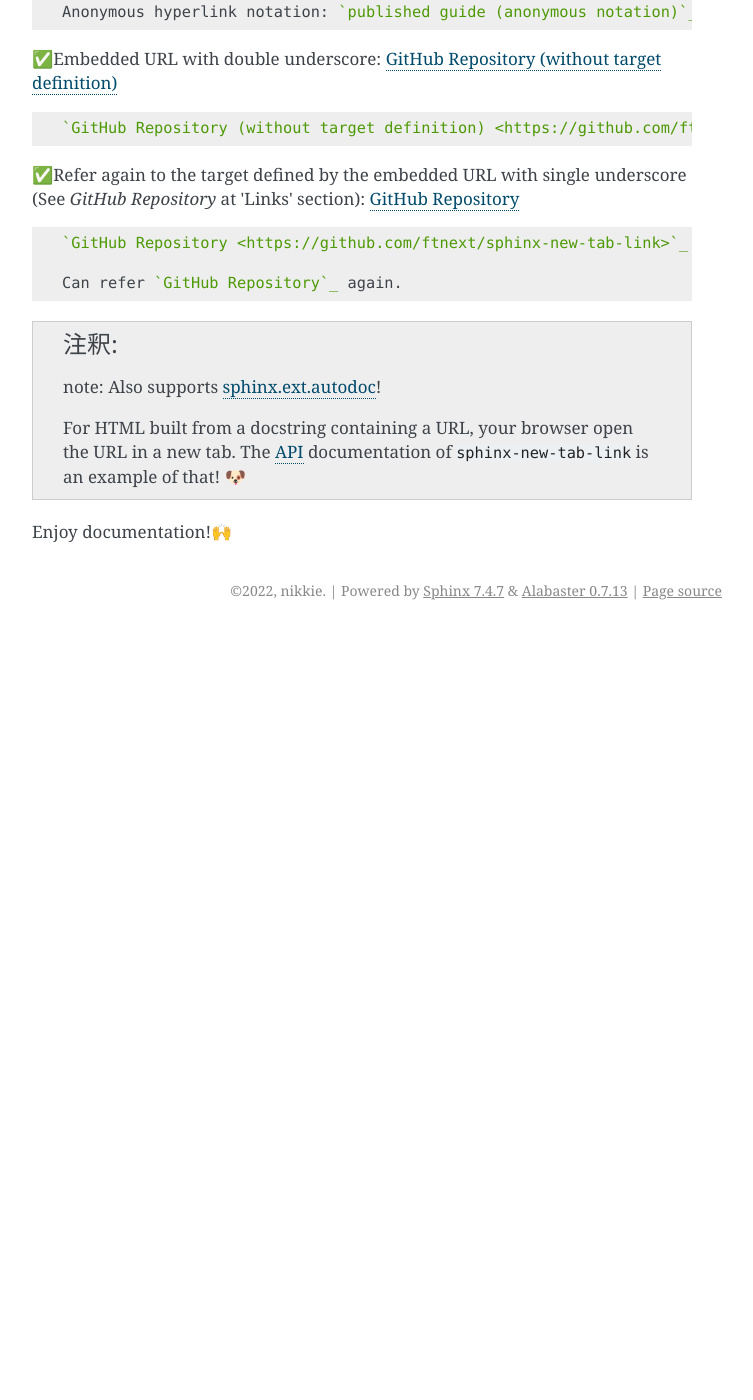
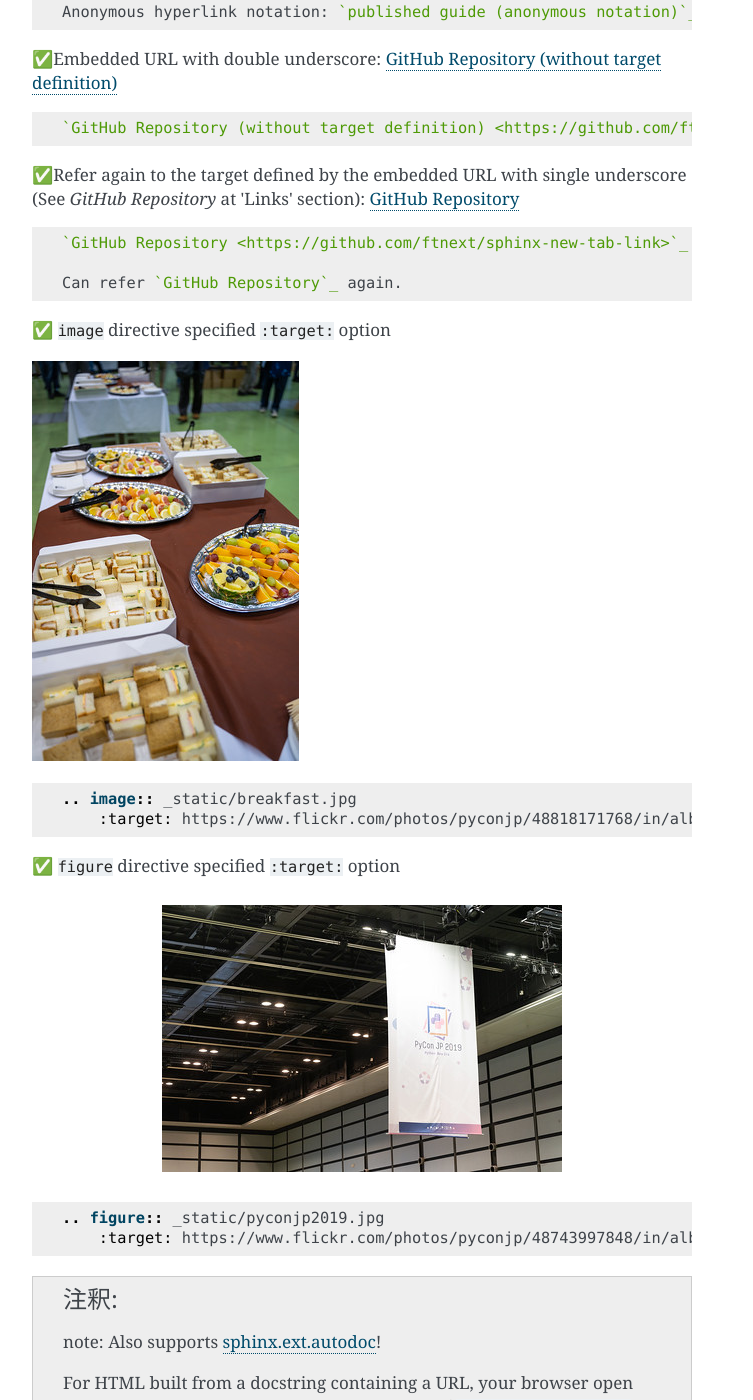
Before and after one commit to ftnext/sphinx-new-tab-link, a Sphinx documentation site: the page built from docs/guide.en.rst, in a window 1280 px wide and 1400 px high, scrolled down 1331 px. Shown: the whole window, without its empty margins (388-1141 px from the left). Built offline with Sphinx 7.4.7, drawn with Linux system fonts in a browser that asks for light colours; before the commit the page ends 1961 px from its top, so only the background shows below that.

Commit message:
[docs] Translation about image links

```diff
--- a/docs/guide.en.rst
+++ b/docs/guide.en.rst
@@ -85,6 +85,26 @@ https://github.com/ftnext/sphinx-new-tab-link
 
     Can refer `GitHub Repository`_ again.
 
+✅ ``image`` directive specified ``:target:`` option
+
+.. image:: _static/breakfast.jpg
+    :target: https://www.flickr.com/photos/pyconjp/48818171768/in/album-72157710870622516/
+
+.. code-block:: rst
+
+    .. image:: _static/breakfast.jpg
+        :target: https://www.flickr.com/photos/pyconjp/48818171768/in/album-72157710870622516/
+
+✅ ``figure`` directive specified ``:target:`` option
+
+.. figure:: _static/pyconjp2019.jpg
+    :target: https://www.flickr.com/photos/pyconjp/48743997848/in/album-72157710870622516/
+
+.. code-block:: rst
+
+    .. figure:: _static/pyconjp2019.jpg
+        :target: https://www.flickr.com/photos/pyconjp/48743997848/in/album-72157710870622516/
+
 .. note:: note: Also supports `sphinx.ext.autodoc <https://www.sphinx-doc.org/en/master/usage/extensions/autodoc.html>`__!
 
     For HTML built from a docstring containing a URL, your browser open the URL in a new tab.
```
